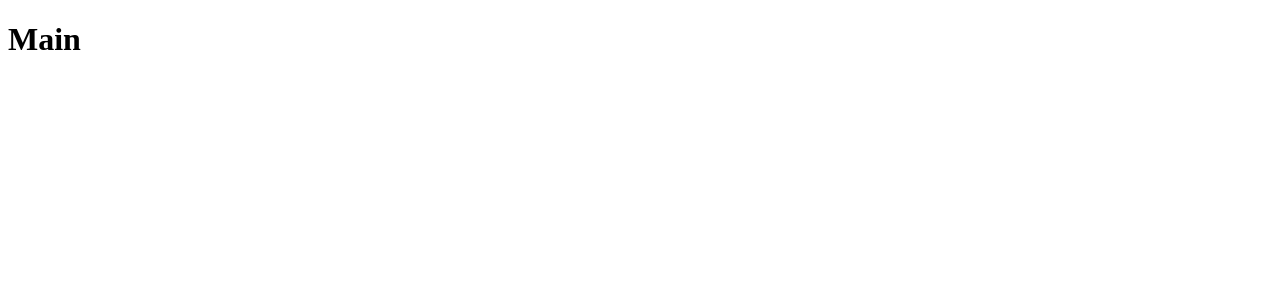
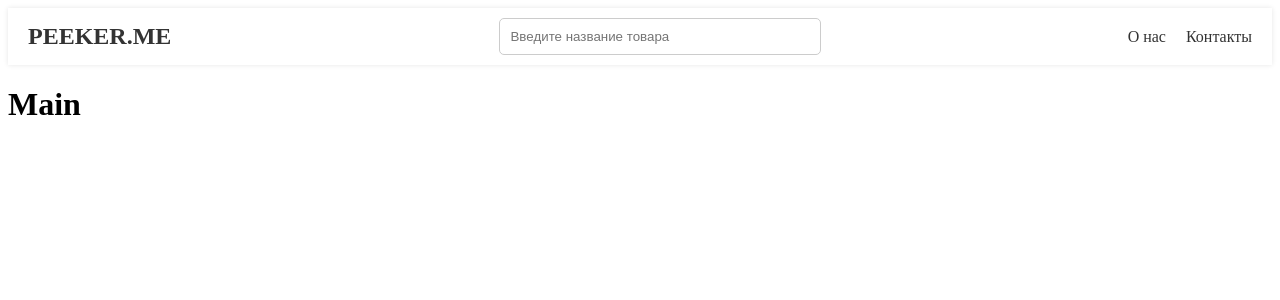
Before and after one commit to culcat/peeker, a React (Create React App) app: page / in a window 1280 px wide. Shown: the top 300 px of the page. Built offline with nearby package versions, Linux system fonts and the light colour scheme.

Commit message:
add header

```diff
--- /dev/null
+++ b/src/components/Header/Header.css
@@ -0,0 +1,65 @@
+.header {
+    background-color: #fff;
+    box-shadow: 0 0 5px rgba(0, 0, 0, 0.1);
+    position: relative;
+    z-index: 100;
+}
+
+.header .container {
+    display: flex;
+    justify-content: space-between;
+    align-items: center;
+    padding: 10px 20px;
+}
+
+.header-logo {
+    font-size: 24px;
+    font-weight: bold;
+    color: #333;
+    text-decoration: none;
+}
+
+.header-search {
+    margin-left: 20px;
+    width: 300px;
+}
+
+.header-search input {
+    width: 100%;
+    padding: 10px;
+    border: 1px solid #ccc;
+    border-radius: 5px;
+    outline: none;
+}
+
+.header-nav {
+    display: flex;
+    align-items: center;
+}
+
+.header-nav a {
+    margin-left: 20px;
+    font-size: 16px;
+    color: #333;
+    text-decoration: none;
+}
+
+.header-nav a:hover {
+    color: #000;
+}
+
+@media (max-width: 768px) {
+    .header .container {
+        flex-direction: column;
+        align-items: flex-start;
+    }
+
+    .header-search {
+        margin: 10px 0;
+        width: 100%;
+    }
+
+    .header-nav {
+        margin-top: 10px;
+    }
+}
--- /dev/null
+++ b/src/components/Header/Header.tsx
@@ -0,0 +1,39 @@
+import React, { useState } from 'react';
+import { Link } from 'react-router-dom';
+import './Header.css';
+
+interface HeaderProps {
+    // дополнительные props, если нужны
+}
+
+const Header: React.FC<HeaderProps> = () => {
+    const [searchQuery, setSearchQuery] = useState('');
+
+    const handleSearch = (e: React.ChangeEvent<HTMLInputElement>) => {
+        setSearchQuery(e.target.value);
+    };
+
+    return (
+        <header className="header">
+            <div className="container">
+                <Link to="/" className="header-logo">
+                    PEEKER.ME
+                </Link>
+                <div className="header-search">
+                    <input
+                        type="text"
+                        placeholder="Введите название товара"
+                        value={searchQuery}
+                        onChange={handleSearch}
+                    />
+                </div>
+                <nav className="header-nav">
+                    <Link to="/about">О нас</Link>
+                    <Link to="/contacts">Контакты</Link>
+                </nav>
+            </div>
+        </header>
+    );
+};
+
+export default Header;
--- a/src/pages/Main.tsx
+++ b/src/pages/Main.tsx
@@ -1,6 +1,9 @@
+import React from "react";
+import Header from '../components/Header/Header'
 export default function Main() {
     return(
         <>
+            <Header/>
         <h1>Main</h1>
         </>
     )
--- a/src/utils/api.ts
+++ b/src/utils/api.ts
@@ -1 +1 @@
-export const url = ''
+export const url = 'http://188.165.18.190:7812'
```
Also changed, not shown: package.json (+6 -1 lines), src/styles/index.less (added, +8 -0 lines), tsconfig.json (+10 -13 lines), 1 other file (tests, documents, lock files or other folders).
